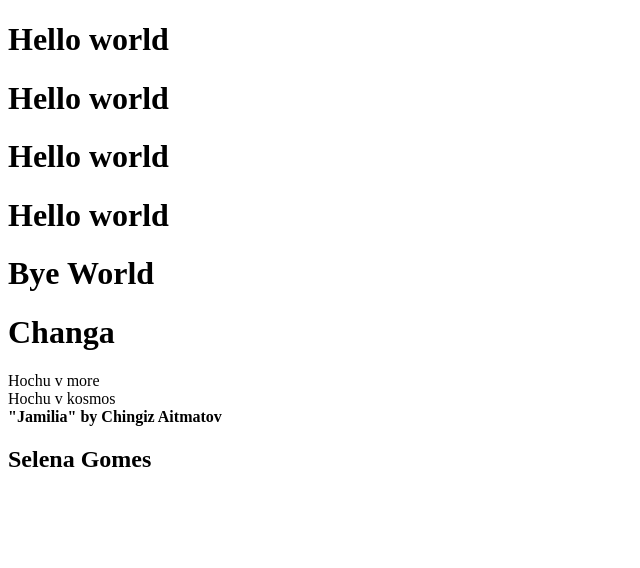
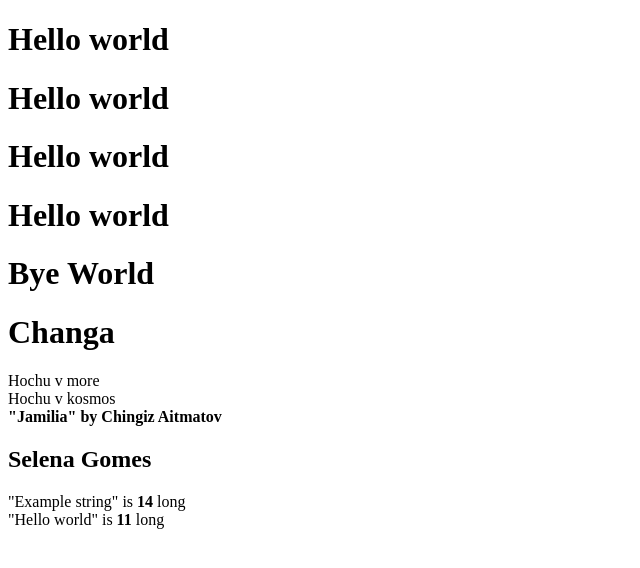
Before and after one commit to MadinaTadjidinova/my-first-app, a React (Create React App) app: page / in a window 1280 px wide. Shown: the top 568 px of the page, without its empty margins (0-640 px from the left). Built offline with nearby package versions, Linux system fonts and the light colour scheme.

Commit message:
Added file Length

```diff
--- a/src/App.js
+++ b/src/App.js
@@ -5,6 +5,7 @@ import Chunga from "./components/Chunga"
 import Hochu from "./components/Hochu";
 import Book from "./components/Book";
 import Sing from "./components/Sing";
+import Length from "./components/Length";
 
 function App() {
   return (
@@ -19,6 +20,8 @@ function App() {
       <Hochu v="kosmos" />
       <Book name="Jamilia" auther="Chingiz Aitmatov"/>
       <Sing firstname="Selena" secondname="Gomes" />
+      <Length string="Example string"/>
+      <Length string="Hello world"/>
     </div>
   );
 }
--- /dev/null
+++ b/src/components/Length.js
@@ -0,0 +1,9 @@
+import React from "react";
+
+function Length(props){
+    return <div>"{props.string}" is <strong> {props.string.length} </strong> long</div>
+
+
+}
+
+export default Length;
```
